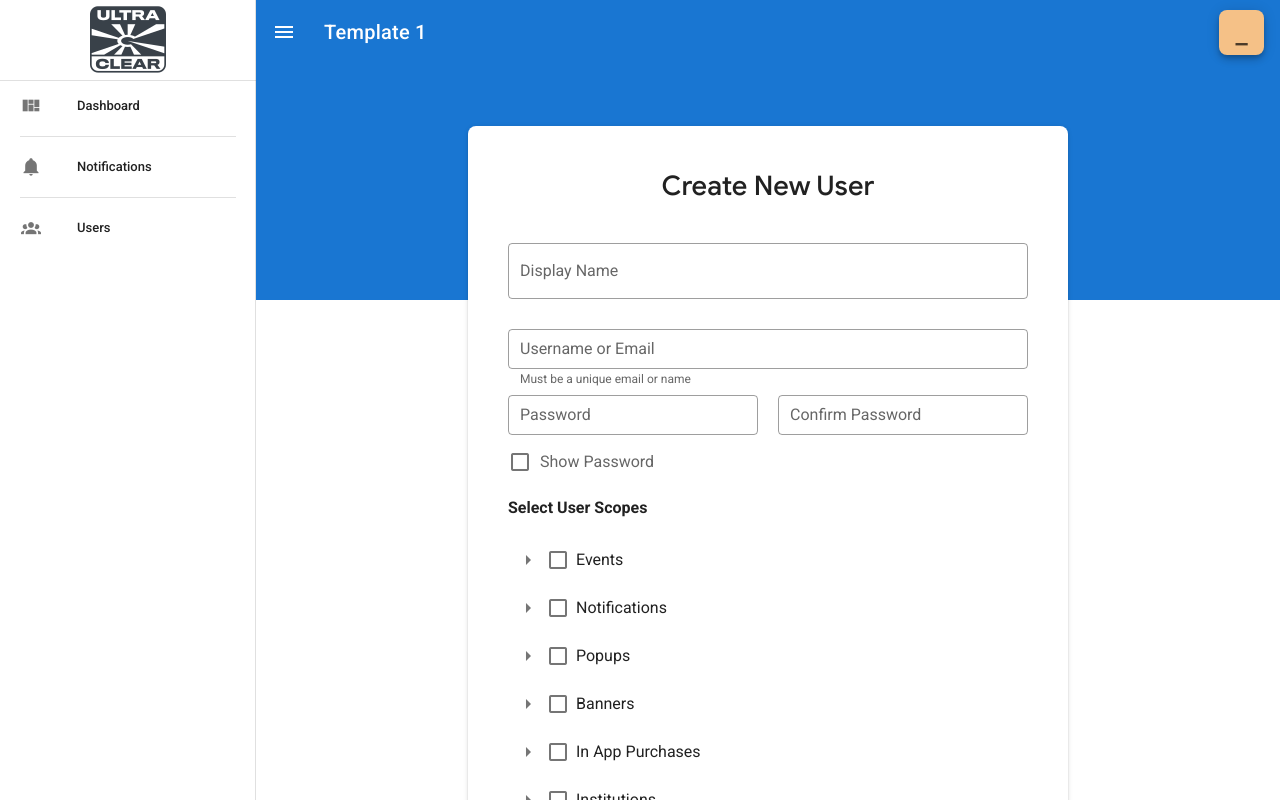
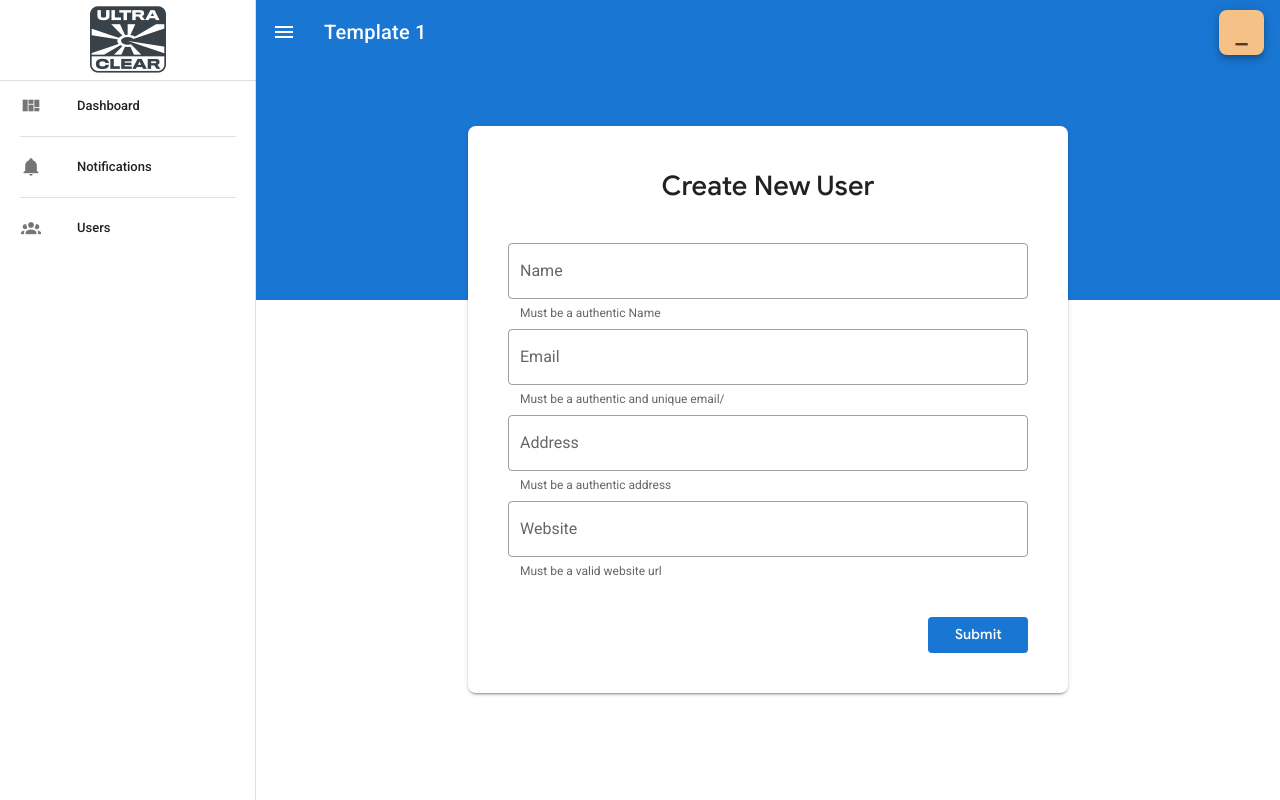
Before and after one commit to rehmankha73/Vue2-Admin-Template, a Vue app: page /user in a window 1280 px wide. Shown: the top 800 px of the page. Built offline with nearby package versions, Linux system fonts and the light colour scheme.

Commit message:
Fixing update request for User CRUD(basucally Company CRUD).

```diff
--- a/src/services/users-service.js
+++ b/src/services/users-service.js
@@ -14,12 +14,12 @@ export class UsersService {
 
     async update(user) {
         // return (await axios.patch('/users', user)).data;
-        return (await axios.patch('/api/companies', user)).data;
+        return (await axios.patch('/api/companies/'+ user.id, user)).data.data;
     }
 
     async create(user) {
         // return (await axios.post('/users', user)).data;
-        return (await axios.post('/api/companies', user)).data;
+        return (await axios.post('/api/companies', user)).data.data;
     }
 
     async delete(user) {
--- a/src/views/users/UserForm.vue
+++ b/src/views/users/UserForm.vue
@@ -3,51 +3,40 @@
     <p class="span-2 form__title">{{ isEdit ? 'Update User' : 'Create New User' }}</p>
 
     <v-text-field
-        v-model="user.displayName"
-        label="Display Name"
-        :rules="[required('A display name must be provided')]"
-        outlined
+        v-model="user.name"
+        :rules="[required('A name must be provided')]"
+        persistent-hint
+        hint="Must be a authentic Name"
         class="span-2"
-    />
-    <v-text-field
-        v-model="user.username"
-        label="Username or Email"
-        dense
-        :rules="[required('Username must be provided')]"
-        outlined
-        persistent-hint
-        hint="Must be a unique email or name"
-        class="span-2"
-    />
-    <v-text-field
-        v-model="user.password"
-        label="Password"
-        :type="showPassword ? 'text' : 'password'"
-        dense
+        label="Name"
         outlined
     />
     <v-text-field
-        v-model="confirmPassword"
-        label="Confirm Password"
-        :rules="[(v) => (v && v === user.password) || 'Passwords does not match']"
-        :type="showPassword ? 'text' : 'password'"
-        dense
+        v-model="user.email"
+        :rules="[required('A email must be provided')]"
+        persistent-hint
+        hint="Must be a authentic and unique email/"
+        class="span-2"
+        label="Email"
         outlined
     />
-    <v-checkbox
-        v-model="showPassword"
-        label="Show Password"
-        style="margin-top: -15px"
+    <v-text-field
+        v-model="user.address"
+        :rules="[required('Address must be provided')]"
+        class="span-2"
+        hint="Must be a authentic address"
+        label="Address"
+        outlined
+        persistent-hint
     />
-
-    <p class="span-2">Select User Scopes</p>
-
-    <v-treeview
-        v-model="user.scopes"
-        :items="items"
-        selectable
-        style="text-align: left"
+    <v-text-field
+        v-model="user.website"
         class="span-2"
+        type="url"
+        label="Website"
+        persistent-hint
+        hint="Must be a valid website url"
+        outlined
     />
 
     <loading-dialog v-model="loading" message="Fetching User Data"/>
@@ -71,7 +60,10 @@ export default {
     service: new UsersService(),
     confirmPassword: '',
     user: {
-      scopes: []
+      name: '',
+      email: '',
+      address: '',
+      website: '',
     },
 
     items: [
@@ -277,7 +269,7 @@ export default {
       this.isEdit = true;
       this.loading = true;
       this.user = await this.service.fetchOne(this.$route.query.id);
-      this.confirmPassword = this.user.password
+      // this.confirmPassword = this.user.password
       this.loading = false;
     },
     async submit(context) {
```
